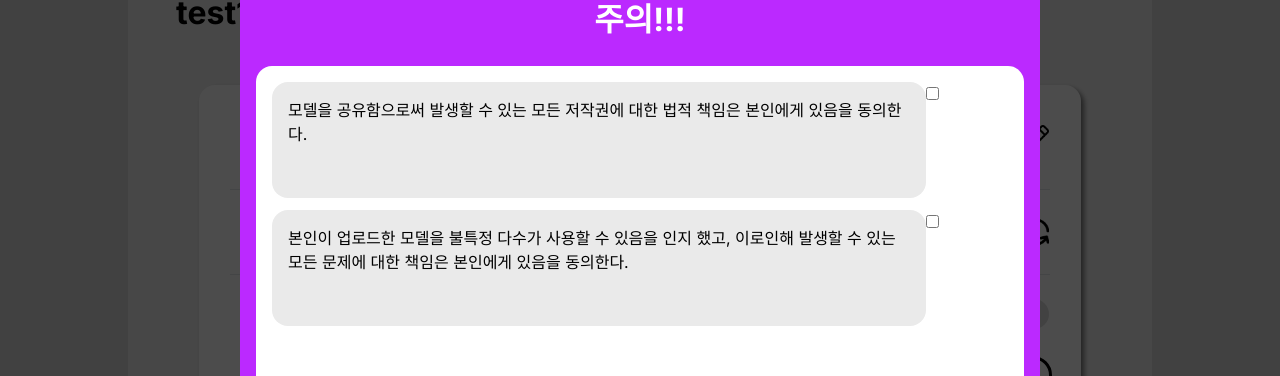
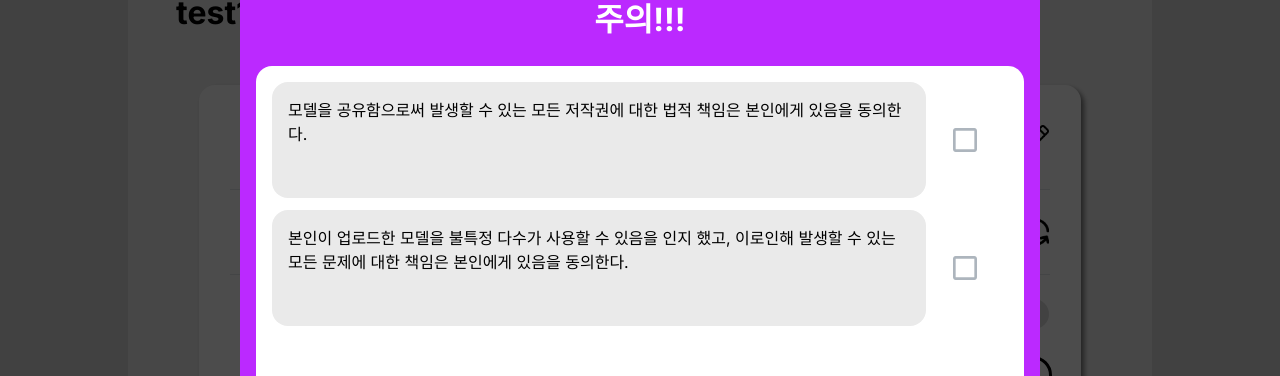
Before and after one commit to KHU-Cloud-Project-E/Front, a React (Vite) app in the folder front_code_ui_tts/: page /model/edit/1643 in a window 1280 px wide. Both pictures are taken after a click on the element 1018 px from the left and 467 px from the top of the page. Shown: the part 153-529 px from the top of the page. Built offline with nearby package versions, Linux system fonts and the light colour scheme.

Commit message:
Add id refresh warning overlay

```diff
--- a/front_code_ui_tts/src/component/overlay/overlayWarning.jsx
+++ b/front_code_ui_tts/src/component/overlay/overlayWarning.jsx
@@ -3,9 +3,6 @@ import styles from "./css/Warning.module.css"
 import GeneralButton from "../generalButton";
 
 const OverlayWarning = ({children, clickCancle, clickConfirm, isDisplay}) => {
-    const basicStyle = {
-        "display" : isDisplay?"block":"none"
-    };
 
     return (
         <div className={`${styles.overlaybackground} ${isDisplay?styles.warningon:styles.warningoff}`}>
--- a/front_code_ui_tts/src/css/modelEdit.module.css
+++ b/front_code_ui_tts/src/css/modelEdit.module.css
@@ -181,6 +181,40 @@
     height: 90%;
     width: auto;
     float: right;
+    display: flex;
+    align-items: center;
+    justify-content: center;
+}
+
+.warnContentCkeckbox input{
+    width: 0;
+    height: 0;
+    position: absolute;
+    opacity: 0;
+}
+
+.icon {
+    display: flex;
+    align-items: center;
+    font-size: 2rem;
+    margin-right: 0.25rem;
+    color: #adb5bd;
+  }
+
+  .iconChecked {
+    color: #BB29FF;
+  }
+
+.warnContentCkeckbox label{
+    cursor: pointer;
+}
+
+.warnIdBox{
+    width: 100%;
+    height: 100%;
+    font-size: x-large;
+    display: flex;
+    align-items: center;
 }
 
 .sepBlock {
--- a/front_code_ui_tts/src/pages/modelEdit.jsx
+++ b/front_code_ui_tts/src/pages/modelEdit.jsx
@@ -1,6 +1,7 @@
 import React from "react";
 import { useState } from "react";
 import { useParams } from "react-router-dom";
+import { MdCheckBox, MdCheckBoxOutlineBlank } from 'react-icons/md';
 import styles from '../css/modelEdit.module.css';
 import clipboardCopy from "clipboard-copy";
 import { Tooltip } from "react-tooltip";
@@ -35,11 +36,16 @@ const WarnContent = ({warnText, idx, checked, onChange}) => {
                 <p>{warnText}</p>
             </div>
             <div className={styles.warnContentCkeckbox}>
+                <label>
                     <input
                     type="checkbox"
                     checked={checked}
                     onChange={()=>{onChange(idx)}}
                     />
+                    <div className={styles.icon}>
+                        {checked ? <MdCheckBox className={styles.iconChecked}/> : <MdCheckBoxOutlineBlank />}
+                    </div>
+                </label>
             </div>
         </div>
     );
@@ -54,9 +60,14 @@ function ModelEdit(){
     const [isEditing, setIsEditing] = useState(false);
     const [isShare, setIsShare] = useState(testJson.share);
     const [editName, setEditName] = useState(description);
+    //디테일 데이터 저장
     const [editDetail, setEditDetail] = useState(detail);
+    //공유 옵션 활성화에 대한 경고 오버레이
     const [overlayShare, setOverlayShare] = useState(false);
+    //약관 동의 데이터를 저장
     const [warnChecked, setWarnChecked] = useState(filledFalse);
+    //id refresh에 대한 경고 오버레이
+    const [overlayId, setOverlayId] = useState(false);
 
     const handleCopyToClipboard = () => {
         clipboardCopy(modelId);
@@ -67,20 +78,45 @@ function ModelEdit(){
         if(isShare === true){ //공유 설정이 되어있을 때
             setIsShare(false);
         }else{ //공유설정이 되어있지 않을 때
+            setWarnChecked([...filledFalse])
             setOverlayShare(true);
             //setIsShare(true);
         }
     };
 
+    //공유 경고 오버레이 취소
     const overlayShareCancel = () => {
         setOverlayShare(false);
     }
 
+    //공유 경고 오버레이 확인
     const overlayShareConfirm = () => {
+        let allSure = true;
+        warnChecked.map(ch => {
+            if(ch === false){
+                allSure = false;
+            }
+        })
+        if(allSure){
             setIsShare(true);
             setOverlayShare(false);
         }
+        else{
+            alert("모든 약관에 동의해 주세요.");
+        }
+    }
 
+    const overlayIdCancel = () => {
+        setOverlayId(false);
+    }
+
+    const overlayIdConfirm = () => {
+        setOverlayId(false);
+
+        alert("ID가 재할당 되었습니다.");
+    }
+
+    //맨 밑의 저장 버튼
     const confirmButtonOnClick = () => {
 
     };
@@ -127,7 +163,7 @@ function ModelEdit(){
                         <button data-tooltip-id="refresh-tooltip"
                                 data-tooltip-content="refresh model id"
                                 data-tooltip-variant="warning"
-                                onClick={(e) => {}}>
+                                onClick={() => {setOverlayId(true)}}>
                                     <img className={styles.modelBtnImg} src="/img/refresh.png"/>
                                     <Tooltip id="refresh-tooltip"/>
                                 </button>
@@ -181,6 +217,13 @@ function ModelEdit(){
                     ))}
                 </div>
             </OverlayWarning>
+            <OverlayWarning isDisplay={overlayId}
+            clickCancle={overlayIdCancel}
+            clickConfirm={overlayIdConfirm}>
+                <div className={styles.warnIdBox}>
+                모델 id를 재발급 받으시게 되면 기존에 해당 모델을 등록하여 사용하고 계시던 모든 계정에서 해당 모델이 사용 불가능하게 되며 새롭게 발급받은 id로 재등록 해주셔야 합니다.
+                </div>
+            </OverlayWarning>
         </div>
     );
 
```
Lines whose indentation alone changed are shown as unchanged.
